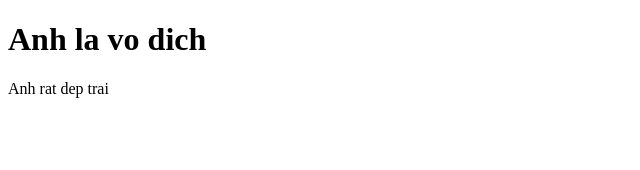
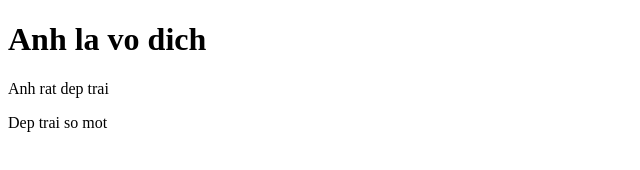
Before and after one commit to ThuyDungg99/hehehe, a plain HTML site: page index.html in a window 1280 px wide. Shown: the whole page, without its empty margins (0-640 px from the left). Drawn offline with Linux system fonts and the light colour scheme.

Commit message:
Update index.html
sua lai ne

```diff
--- a/index.html
+++ b/index.html
@@ -8,5 +8,6 @@
 <body>
     <h1>Anh la vo dich</h1>
     <p>Anh rat dep trai</p>
+    <p> Dep trai so mot </p>
 </body>
 </html>
```
